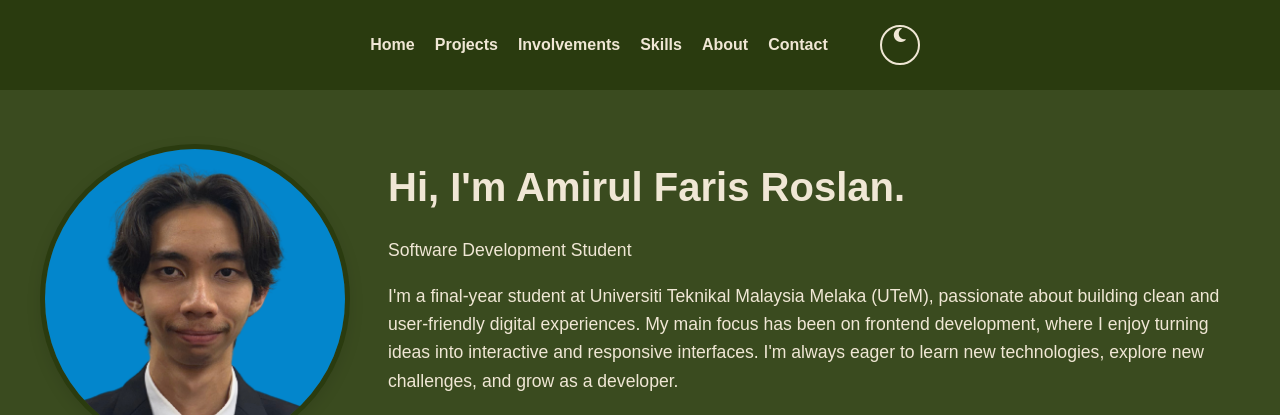
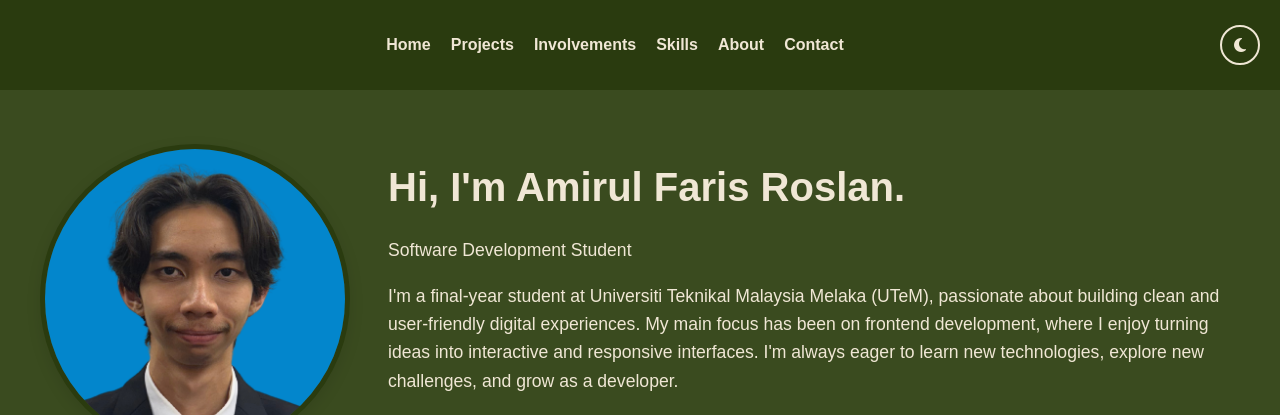
Before and after one commit to mirulritory/Digital-Portfolio, a plain HTML site: page index.html in a window 1280 px wide. Shown: the top 415 px of the page. Drawn offline with Linux system fonts and the light colour scheme.

Commit message:
Update responsive.css

```diff
--- a/css/responsive.css
+++ b/css/responsive.css
@@ -119,7 +119,7 @@ header {
 
 .theme-toggle {
   display: flex;
-  align-items: right;
+  align-items: center;
   justify-content: center;
   width: 40px;
   height: 40px;
@@ -892,8 +892,13 @@ footer {
 /* Desktop Styles (1024px and up) */
 @media (min-width: 1024px) {
   .nav-container {
+    justify-content: space-between;
+  }
+
+  .nav-menu {
     justify-content: center;
-    gap: 2rem;
+    flex: 1;
+    display: flex;
   }
 
   nav ul {
```
